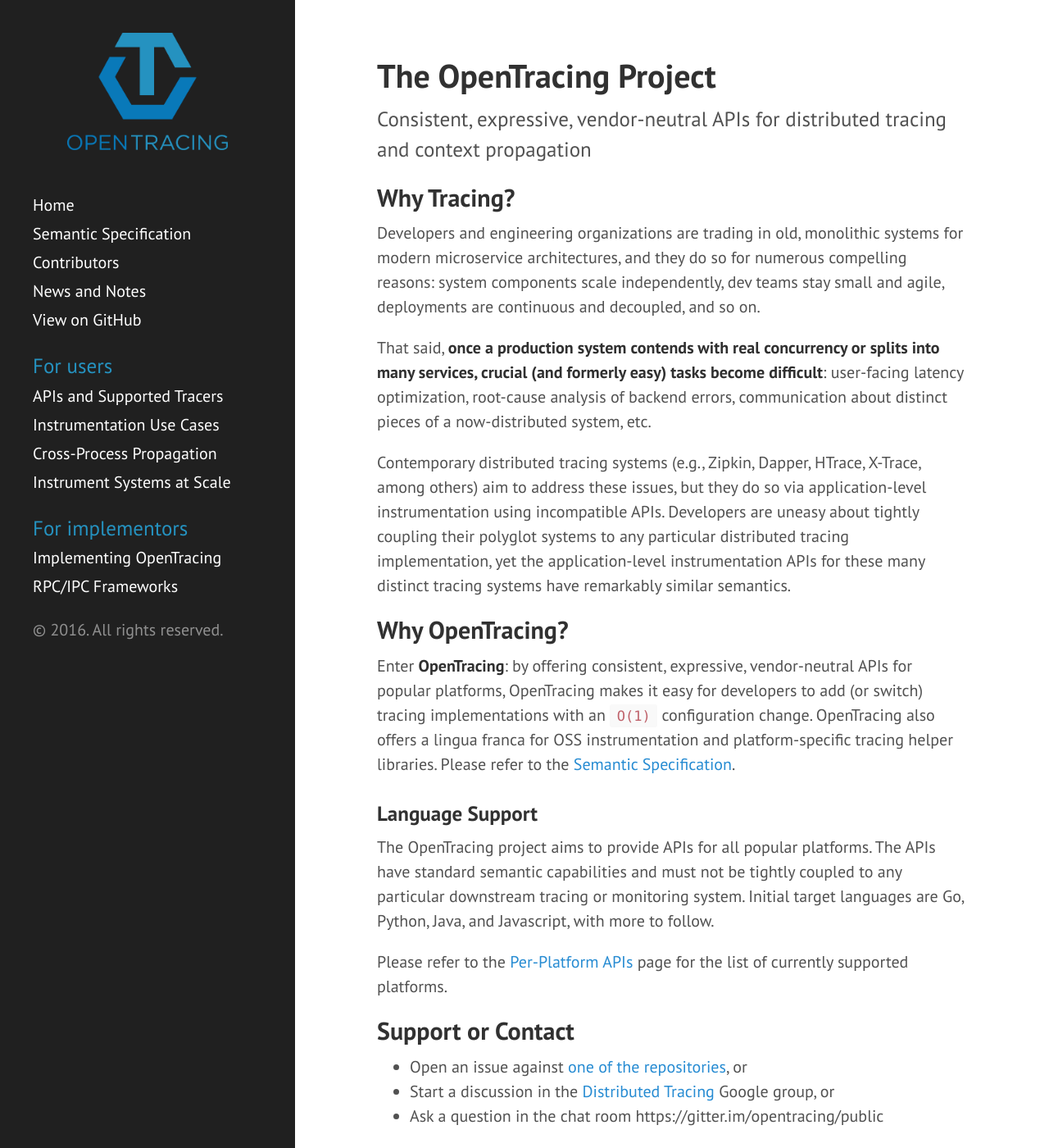
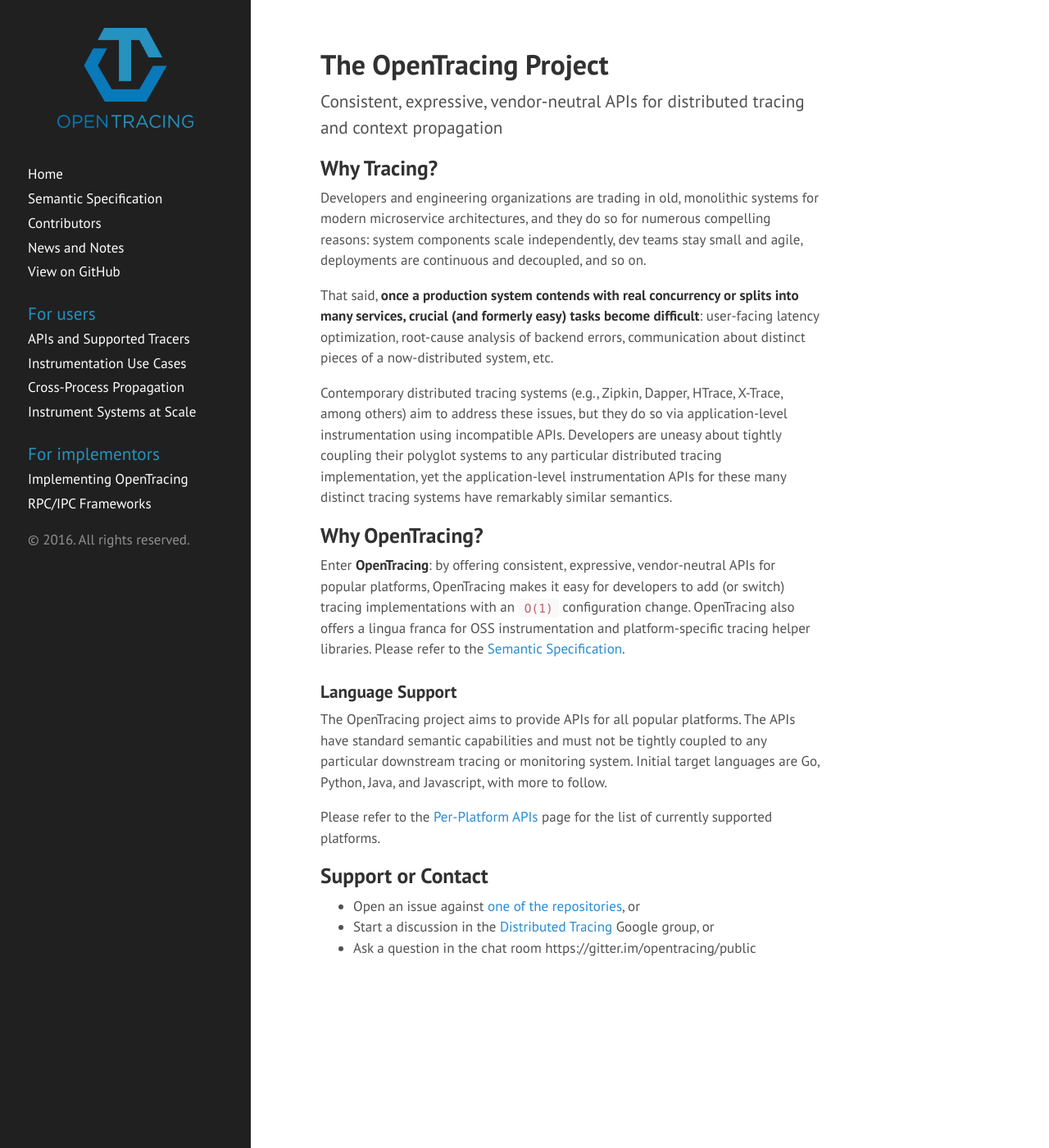
Before and after one commit to opentracing/opentracing.io, a Jekyll site: the page built from index.md, in a window 1280 px wide and 1400 px high. Shown: the whole window at 82% size. Built offline with Jekyll 4.4.1, drawn with Linux system fonts in a browser that asks for light colours.

Commit message:
reducing font size of sidebar
reduced font size of sidebar to accommodate additional items. This is a temporary accommodation until the new layout is completed.

```diff
--- a/public/css/hyde.css
+++ b/public/css/hyde.css
@@ -36,12 +36,12 @@
 }
 @media (min-width: 48em) {
   html {
-    font-size: 16px;
+    font-size: 14px;
   }
 }
 @media (min-width: 58em) {
   html {
-    font-size: 20px;
+    font-size: 17px;
   }
 }
 
```
